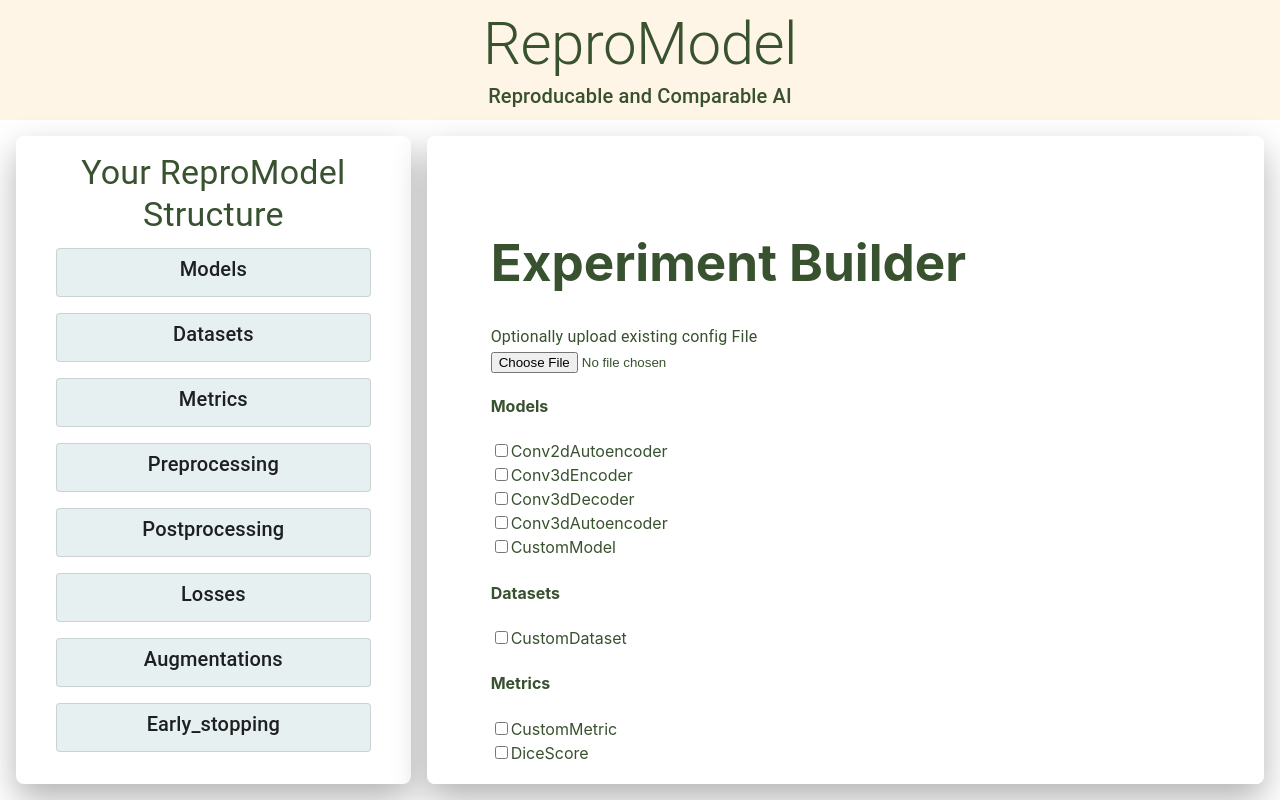
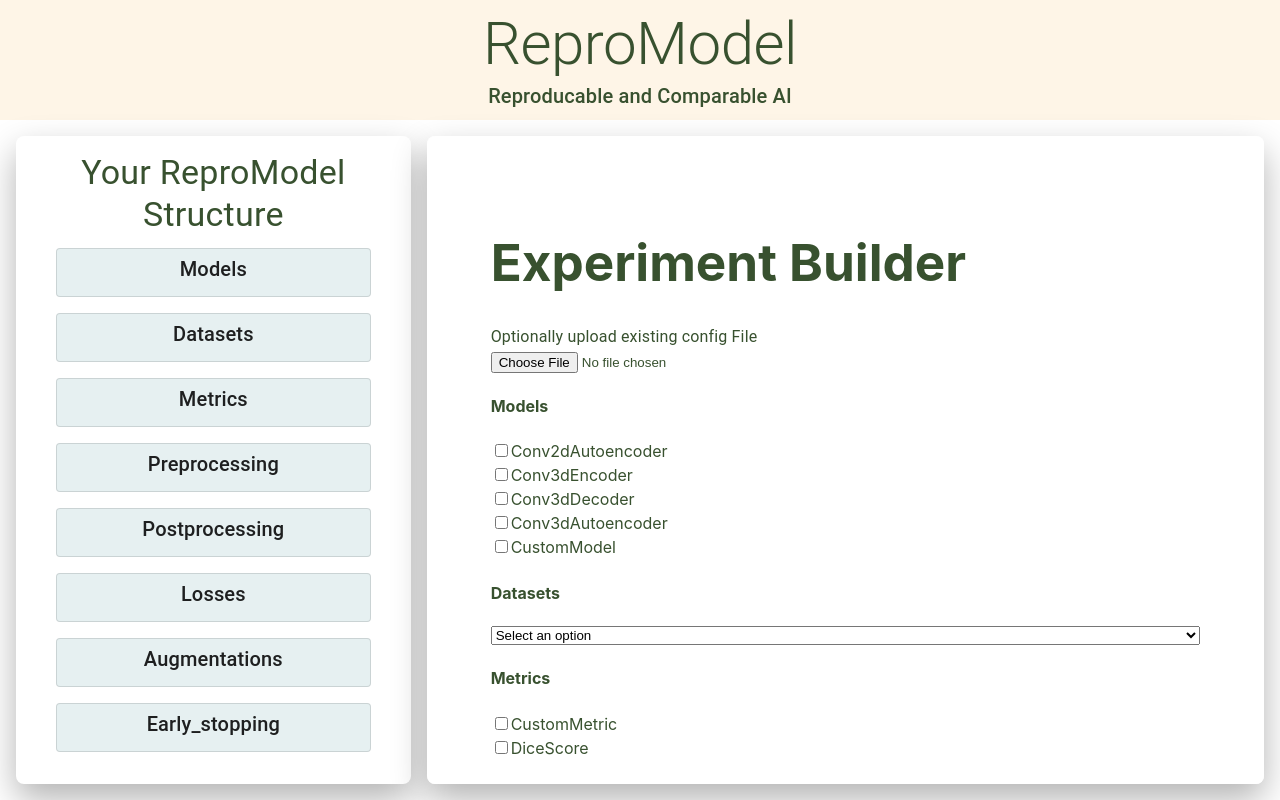
Before and after one commit to ReproModel/repromodel, a React (Vite) app: page / in a window 1280 px wide. Built offline with nearby package versions, Linux system fonts and the light colour scheme.

Commit message:
implement differentiation between multiple and single select folder questions.

```diff
--- /dev/null
+++ b/src/UI/FormComponents/FieldTypes/FolderQuestion.jsx
@@ -0,0 +1,47 @@
+import React from "react";
+import { Field } from "formik";
+
+export function SmartFolderField({ folder, folderContent }) {
+    // Define the array of specific folder names
+    const multipleSelectFolders = ["models", "metrics"];
+
+    // Check if the folder name is within the specific folders array
+    const isMultipleFolder = multipleSelectFolders.includes(folder);
+    return (
+     <>
+
+     {isMultipleFolder ? (
+                // If folder is one of the specific ones, render this block
+                Object.entries(folderContent).map(([file, fileContent]) => (
+                    <div style={{ display: "flex", flexDirection: "column" }} key={file}> {/* Always use unique keys for list items in React */}
+                        {Object.entries(fileContent).map(([className, fileDetails]) => (
+                            <label key={className}> {/* Unique key for child list */}
+                                <Field
+                                    type="checkbox"
+                                    name={folder}
+                                    value={className}
+                                />
+                                {className}
+                            </label>
+                        ))}
+                    </div>
+                ))
+            ) : (
+                // If folder is not one of the specific ones, render an alternative component
+                <Field key={folder} as="select" id={folder} name={folder}>
+                  <option value="">Select an option</option>
+                  {Object.entries(folderContent).map(([file, fileContent]) => (
+                    <>
+                      {" "}
+                      {Object.entries(fileContent).map(
+                        ([className, fileContent]) => (
+                          <option value={className}>{className}</option>
+                        )
+                      )}
+                    </>
+                  ))}
+                </Field>
+            )}
+     </>
+    );
+  }
--- a/src/UI/NewDynamicFormBuilder.jsx
+++ b/src/UI/NewDynamicFormBuilder.jsx
@@ -6,6 +6,7 @@ import "./FormComponents/Form.css";
 import newQuestions from "../choicesJSON/newQuestionsFormat.json";
 import { Typography } from "@mui/material";
 import { capitalizeFirstLetter } from "../helperFunctions/OtherHelper";
+import { SmartFolderField } from "./FormComponents/FieldTypes/FolderQuestion";
 
 
 const DynamicFormBuilder = ({
@@ -29,21 +30,8 @@ const DynamicFormBuilder = ({
         <div style={{ display: "flex", flexDirection: "column" }}>
           <h4> {capitalizeFirstLetter(folder)}</h4>
 
-          {Object.entries(folderContent).map(([file, fileContent]) => (
-            <>
-              {" "}
-              {Object.entries(fileContent).map(([className, fileContent]) => (
-                <label>
-                  <Field
-                    type="checkbox"
-                    name={folder}
-                    value={className}
-                  ></Field>
-                  {className}
-                </label>
-              ))}
-            </>
-          ))}
+          <SmartFolderField folder={folder} folderContent={folderContent}/>
+
 
           {/* For each Filename */}
           {Object.entries(folderContent).map(([file, fileContent]) => (
```
